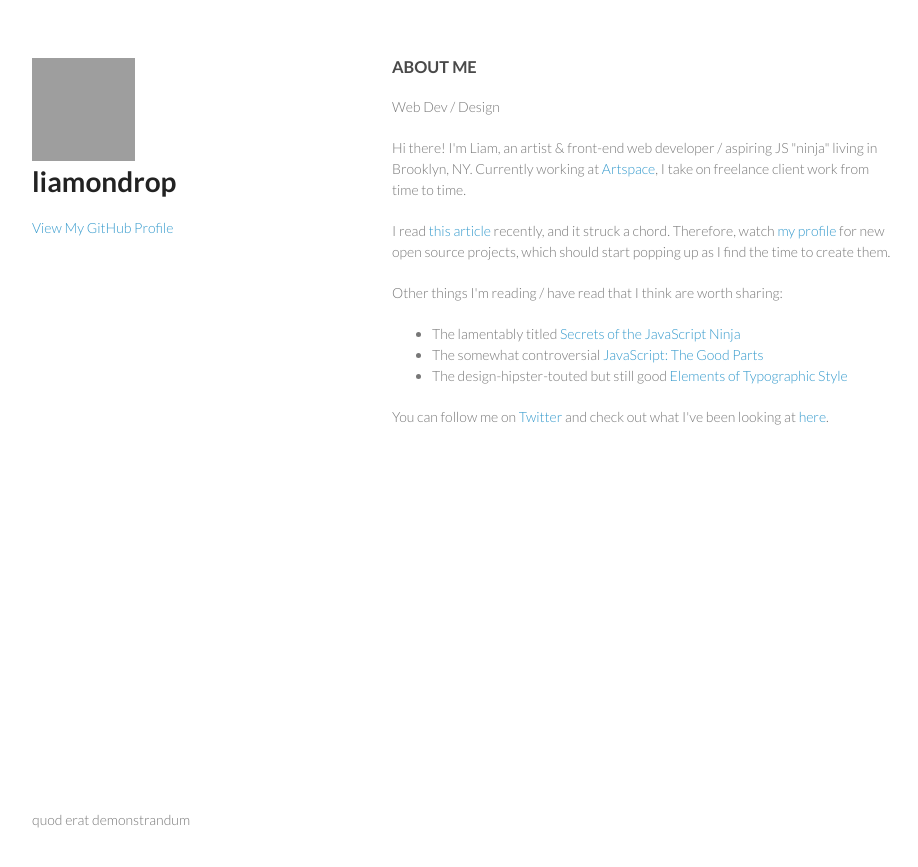
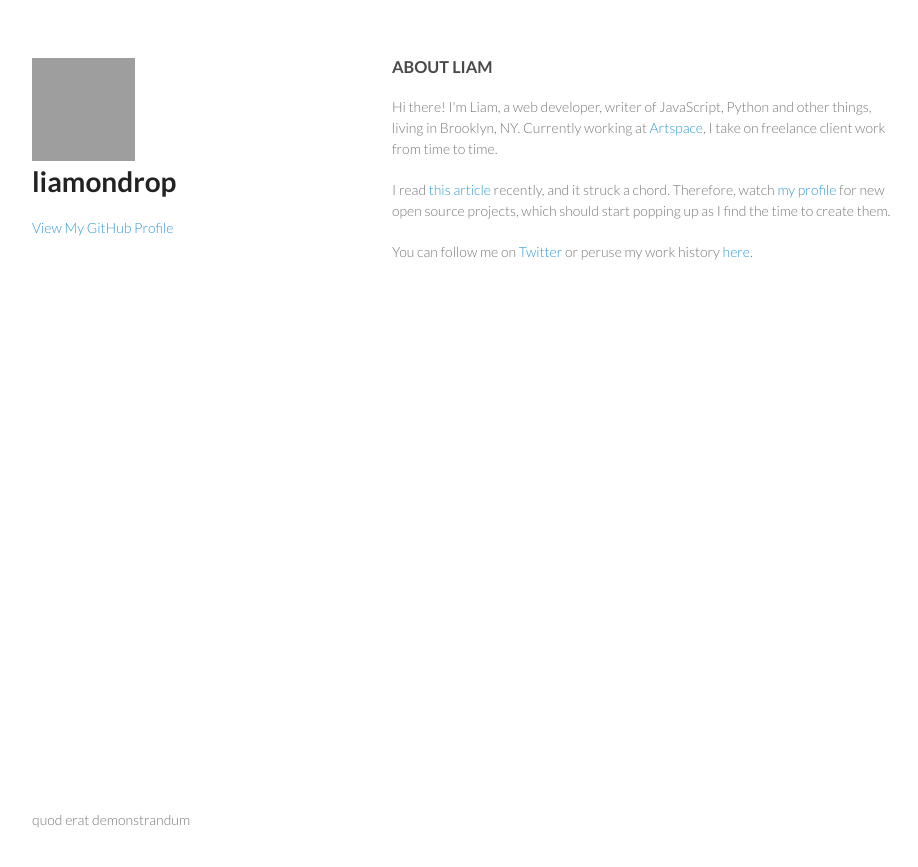
Before and after one commit to liamondrop/liamondrop, a Jekyll site: the page built from index.html, in a window 1280 px wide, cut to the strip 0-867 px from the top of the page. Shown: the whole strip, without its empty margins (178-1096 px from the left). Built offline with Jekyll 4.4.1, drawn with Linux system fonts in a browser that asks for light colours; Markdown is read by kramdown in place of the engine named in the settings; grey boxes are pictures that could not be loaded.

Commit message:
Update index.html

```diff
--- a/index.html
+++ b/index.html
@@ -3,19 +3,10 @@ layout: default
 title: liamondrop.github.com | home
 ---
 
-<h3>ABOUT ME</h3>
-<p>Web Dev / Design</p>
+<h3>ABOUT LIAM</h3>
 
-<p>Hi there! I'm Liam, an artist & front-end web developer / aspiring JS "ninja" living in Brooklyn, NY. Currently working at <a href="http://artspace.com">Artspace</a>, I take on freelance client work from time to time.</p>
+<p>Hi there! I'm Liam, a web developer, writer of JavaScript, Python and other things, living in Brooklyn, NY. Currently working at <a href="http://artspace.com">Artspace</a>, I take on freelance client work from time to time.</p>
 
 <p>I read <a href="http://tom.preston-werner.com/2011/11/22/open-source-everything.html">this article</a> recently, and it struck a chord. Therefore, watch <a href="https://github.com/liamondrop">my profile</a> for new open source projects, which should start popping up as I find the time to create them.</p>
 
-<p>Other things I'm reading / have read that I think are worth sharing:
-  <ul>
-    <li>The lamentably titled <a href="http://jsninja.com/">Secrets of the JavaScript Ninja</a></li>
-    <li>The somewhat controversial <a href="http://www.amazon.com/exec/obidos/ASIN/0596517742/">JavaScript: The Good Parts</a></li>
-    <li>The design-hipster-touted but still good <a href="http://www.amazon.com/Elements-Typographic-Style-Version-Anniversary/dp/088179211X/ref=sr_1_3?s=books&ie=UTF8&qid=1350573871&sr=1-3&keywords=elements+of+typographic+style">Elements of Typographic Style</a></li>
-  </ul>
-</p>
-
-<p>You can follow me on <a href="http://twitter.com/liamondrop">Twitter</a> and check out what I've been looking at <a href="http://pinterest.com/liamondrop">here</a>.</p>
+<p>You can follow me on <a href="http://twitter.com/liamondrop">Twitter</a> or peruse my work history <a href="http://linkedin.com/in/liamondrop">here</a>.</p>
```
